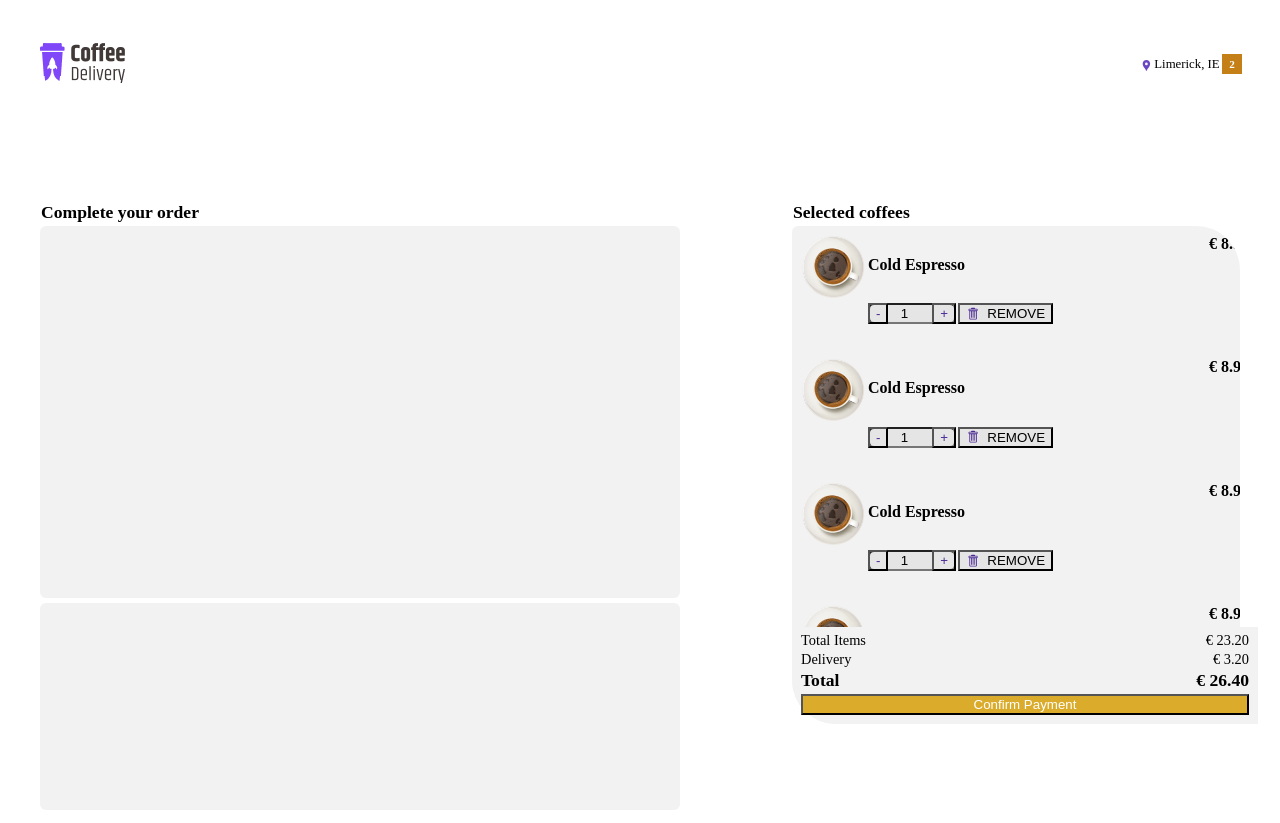
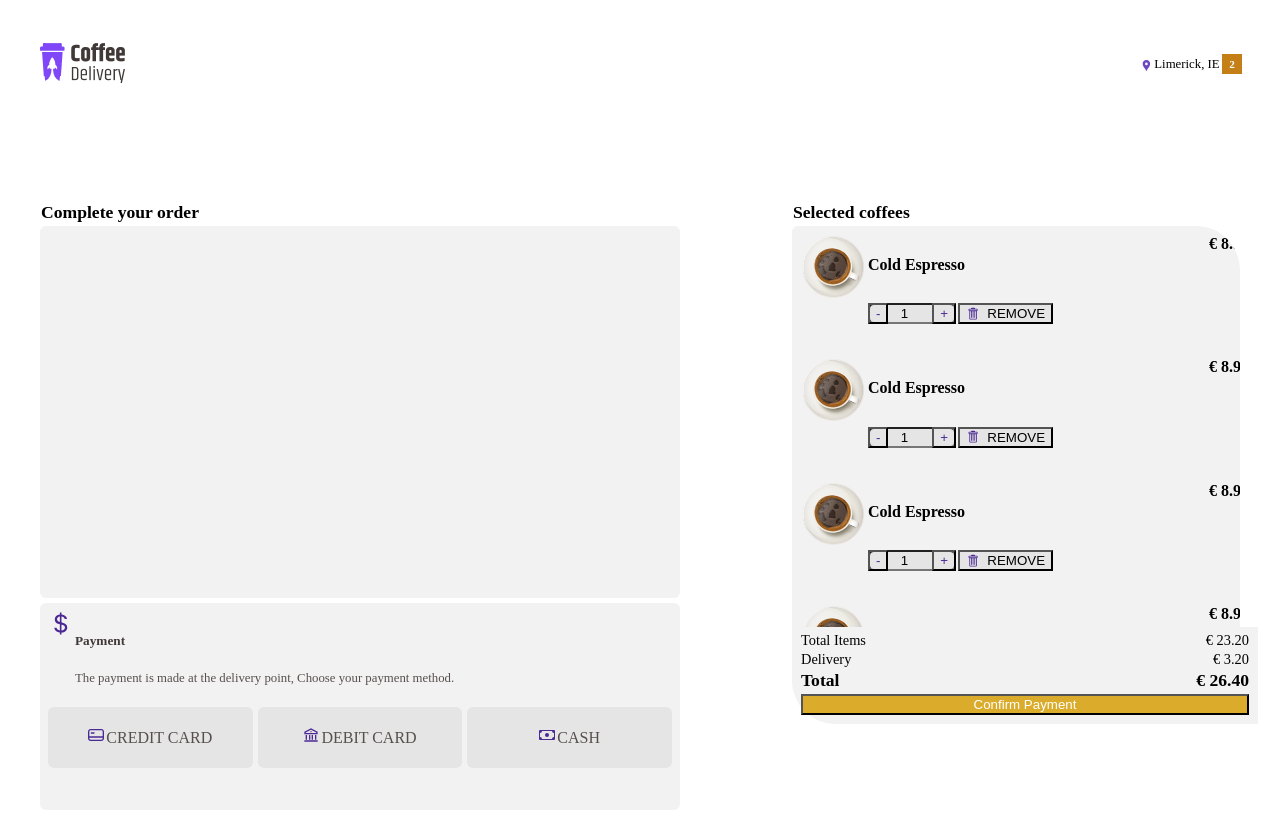
Before and after one commit to diebraga/delivery_coffee, a React (Vite) app: page /cart in a window 1280 px wide. Built offline with nearby package versions, Linux system fonts and the light colour scheme; the HTML template or start-up script is replaced by a standard one.

Commit message:
payment options

```diff
--- a/src/components/Payment/PaymentOptions.tsx
+++ b/src/components/Payment/PaymentOptions.tsx
@@ -1,4 +1,8 @@
-import { Flex } from "@chakra-ui/react";
+import { Box, Flex, HStack, Icon, Text } from "@chakra-ui/react";
+import { IconType } from "react-icons";
+import { RiBankLine } from "react-icons/ri";
+import { CgCreditCard } from "react-icons/cg";
+import { BsCash, BsCurrencyDollar } from "react-icons/bs";
 
 export function PaymentOptions() {
   return (
@@ -10,7 +14,66 @@ export function PaymentOptions() {
       mt='5'
       borderRadius={'6px'}
     >
+      <Flex
+        flexDir={'column'}
+        p='8'
+      >
+        <Flex>
+          <Text
+            as='span'
+          >
+            <BsCurrencyDollar fill='#4B2995' size={25} />
+          </Text>
+          <Box>
+            <Text
+              as='h5'
+              color='#403937'
+              ml='2'
+            >
+              Payment
+            </Text>
+            <Text
+              as='p'
+              color='#574F4D'
+              ml='2'
+              fontSize={['0.8rem']}
+            >
+              The payment is made at the delivery point, Choose your payment method.
+            </Text>
+          </Box>
+        </Flex>
 
+        <HStack
+          justify={'space-between'}
+          spacing='5'
+          mt='8'
+        >
+          <OptionBox content="CREDIT CARD" CustomIcon={CgCreditCard} />
+          <OptionBox content="DEBIT CARD" CustomIcon={RiBankLine} />
+          <OptionBox content="CASH" CustomIcon={BsCash} />
+        </HStack>
+      </Flex>
     </Flex>
   )
 }
+
+function OptionBox({ content, CustomIcon }: { content: string, CustomIcon: IconType }) {
+  return (
+    <Flex
+      borderRadius={'6px'}
+      bg='#E6E5E5'
+      h='61px'
+      w='100%'
+      fontSize={['0.8rem', '0.8rem', '1rem']}
+      textAlign='center'
+      alignItems={'center'}
+      justify='center'
+      color='#574F4D'
+      cursor={'pointer'}
+    >
+      <Text>
+        <Icon as={CustomIcon} mr='2' color='#4B2995' />{content}
+      </Text>
+    </Flex>
+  )
+}
--- a/src/components/Payment/PaymentWidget.tsx
+++ b/src/components/Payment/PaymentWidget.tsx
@@ -6,6 +6,7 @@ export function PaymentWidget() {
   return (
     <Flex
       flexDir={'column'}
+      mt={['35px', '35px', '35px', '0']}
     >
       <Heading
         as='h2'
```
